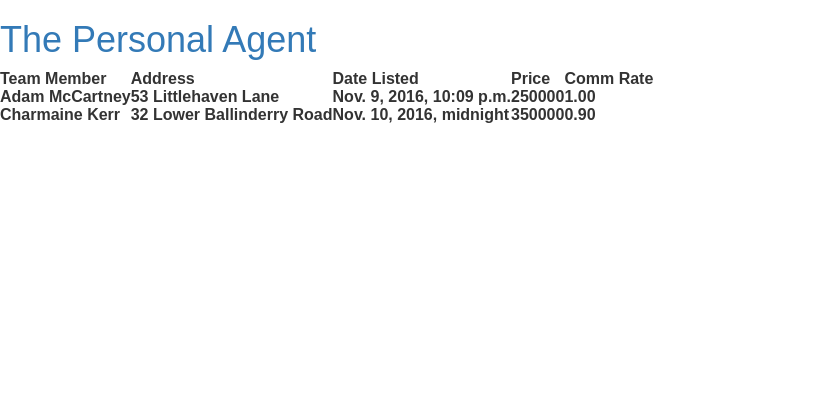
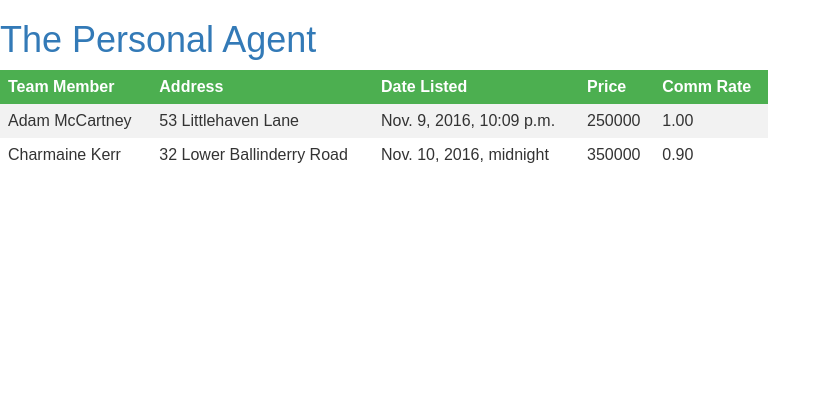
Before and after one commit to adamnmcc/ThePersonalAgent, a Django app: template listings/templates/listings/sales.html in a window 1280 px wide. Shown: the top 420 px of the page, without its empty margins (0-831 px from the left). Run offline with Django 3.2, Linux system fonts and the light colour scheme; the template is opened without the code that fills it: values that come from a table or form of the project are taken from there, others are empty; data comes from the database, SQL or seed files in the repository; some libraries are stand-ins or nearby versions.

Commit message:
Added Listing submission Form and started some styling.

```diff
--- a/listings/static/css/sales.css
+++ b/listings/static/css/sales.css
@@ -18,6 +18,25 @@ h6 {
 body {
     font-family: "futura-pt", sans-serif;
     height: 100%;
+}
+
+table {
+    border-collapse: collapse;
+    width: 60%;
+}
+
+th, td {
+    text-align: left;
+    padding: 8px;
+}
+
+tr:nth-child(even) {
+    background-color: #f2f2f2
+}
+
+th {
+    background-color: #4CAF50;
+    color: white;
 }
 
 .table {
--- a/listings/templates/listings/sales.html
+++ b/listings/templates/listings/sales.html
@@ -22,11 +22,11 @@
     </tr>
     {% for Listing in sales %}
         <tr>
-            <th>{{ Listing.team_member }}</th>
-            <th>{{ Listing.address }}</th>
-            <th>{{ Listing.date_listed }}</th>
-            <th>{{ Listing.list_price }}</th>
-            <th>{{ Listing.commission_rate }}</th>
+            <td>{{ Listing.team_member }}</td>
+            <td>{{ Listing.address }}</td>
+            <td>{{ Listing.date_listed }}</td>
+            <td>{{ Listing.list_price }}</td>
+            <td>{{ Listing.commission_rate }}</td>
         </tr>
     {% endfor %}
 </table>
--- a/listings/urls.py
+++ b/listings/urls.py
@@ -7,5 +7,6 @@ urlpatterns = [
     url(r'^sales', views.sales, name='sales'),
     url(r'^exchanged', views.exchanged, name='exchanged'),
     url(r'^fallen_through', views.fallen_through, name='fallen_Through'),
+    url(r'^new', views.listing_new, name='listing_new'),
 
 ]
--- a/listings/views.py
+++ b/listings/views.py
@@ -1,6 +1,7 @@
 from django.http import HttpResponse
 from django.shortcuts import render
 from .models import Listing
+from .forms import ListingForm
 
 def index(request):
     return HttpResponse("Hello, world. You're at the Listings index.")
@@ -14,3 +15,8 @@ def exchanged(request):
 
 def fallen_through(request):
     return render(request, 'listings/fallen_through.html', {})
+
+
+def listing_new(request):
+    form = ListingForm()
+    return render(request, 'listings/listing_new.html', {'form': form})
```
Also changed, not shown: listings/forms.py (added, +9 -0 lines), listings/templates/listings/listing_new.html (added, +15 -0 lines).
